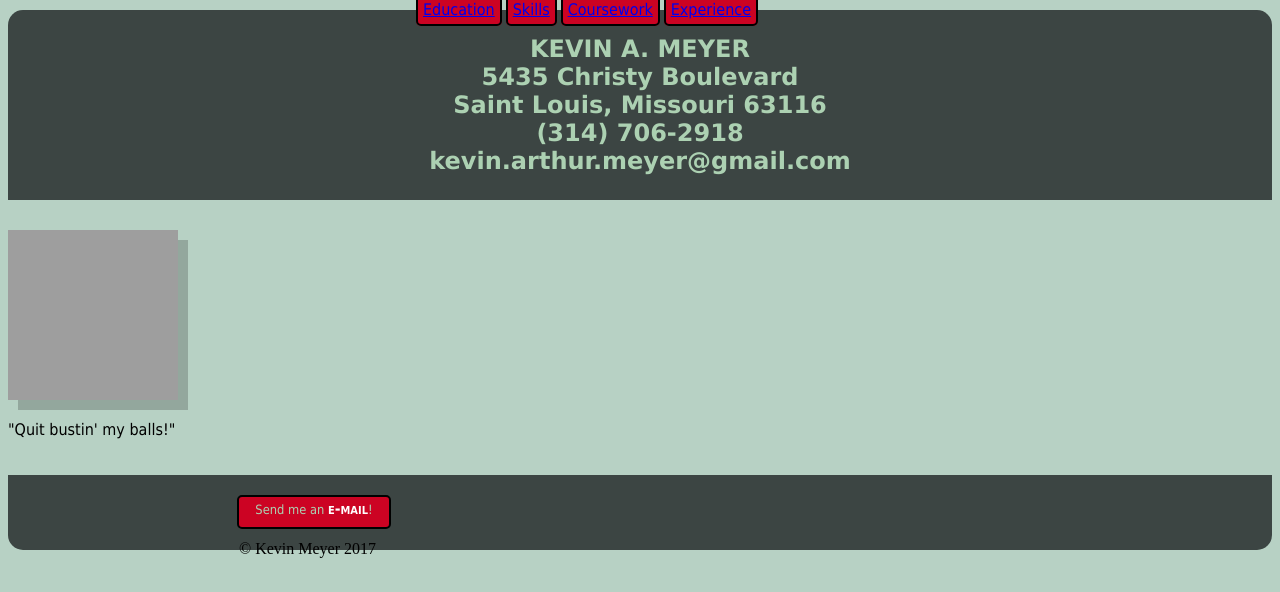
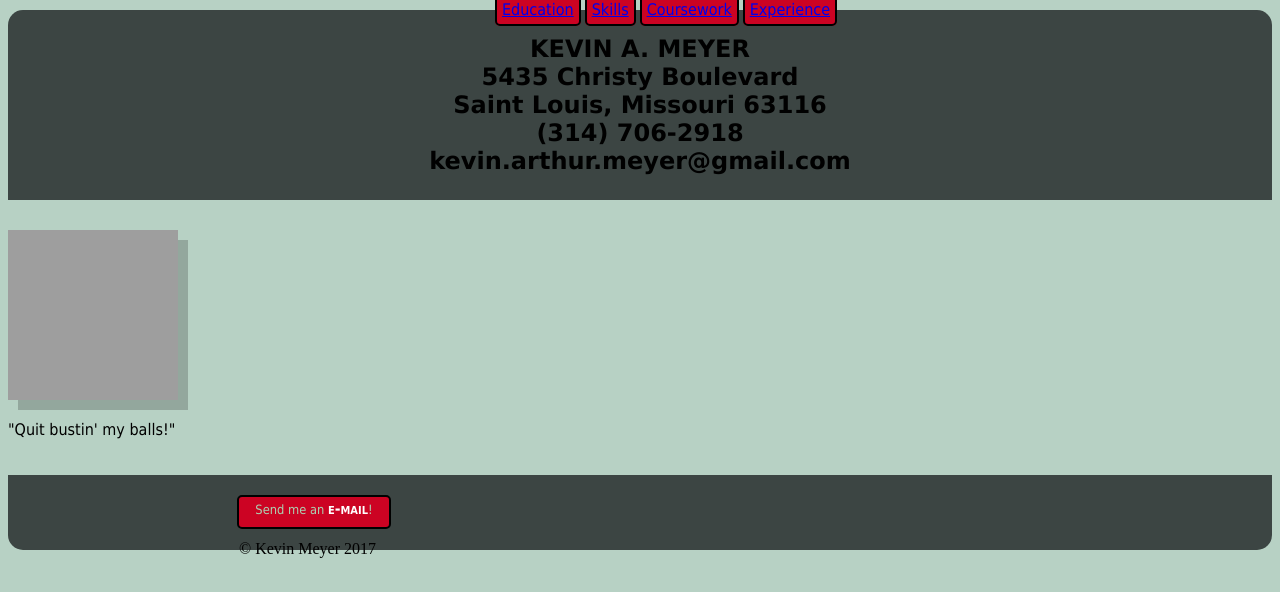
Before and after one commit to aeroSME/html-me-something, a plain HTML site: page index.html in a window 1280 px wide. Drawn offline with Linux system fonts and the light colour scheme; grey boxes are pictures that could not be loaded.

Commit message:
modified CSS

```diff
--- a/styles.css
+++ b/styles.css
@@ -2,13 +2,13 @@ body {
 	background-color: #b7d1c4
 }
 
-h2 {
+.class_item {
 	font-family: Verdana;
 	font-weight: bold;
 	text-align: center;
 	padding-top: 25px;
 	padding-bottom: 25px;
-	color: #acd1b2;
+	color: #black;
 }
 
 img {
@@ -22,7 +22,7 @@ img {
 	position: fixed;
 	top:10px;
 	left:50%;
-	margin-left:-254px;
+	margin-left:-175px;
 }
 
 #header {
```
